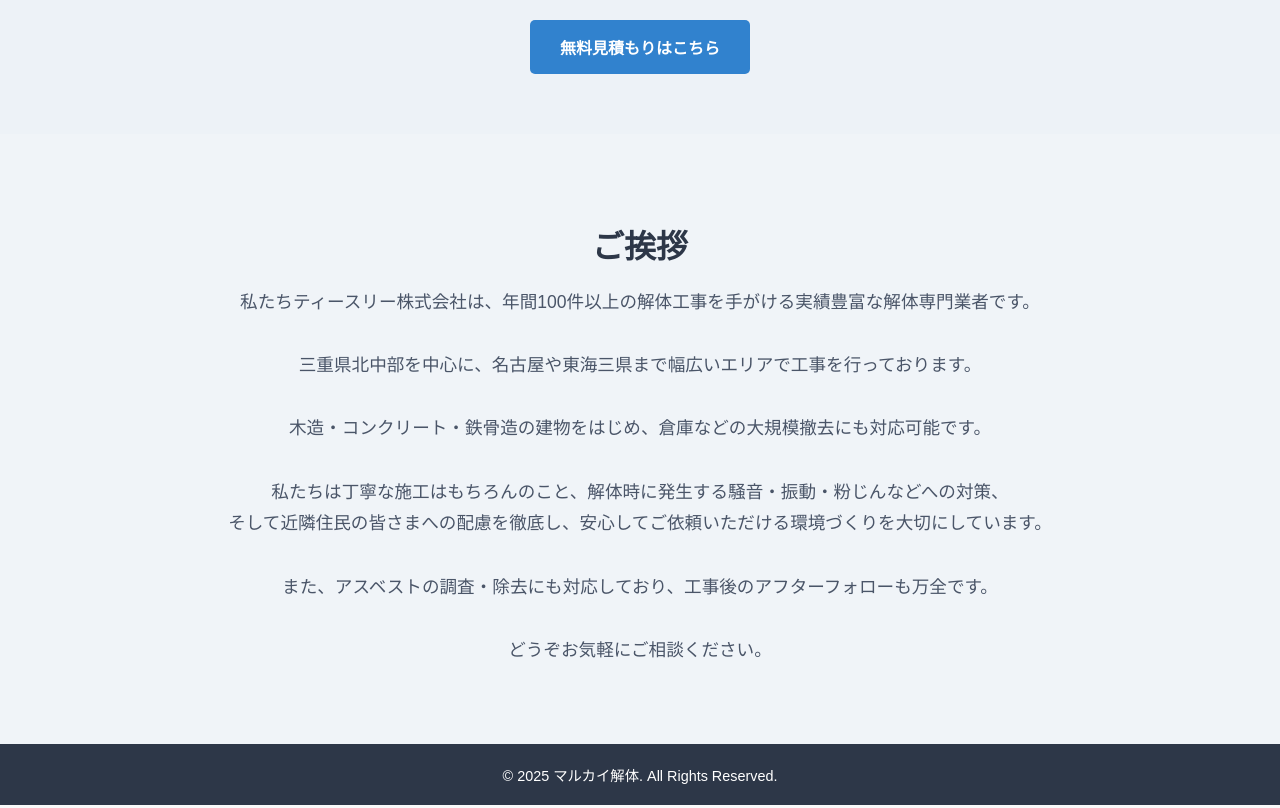
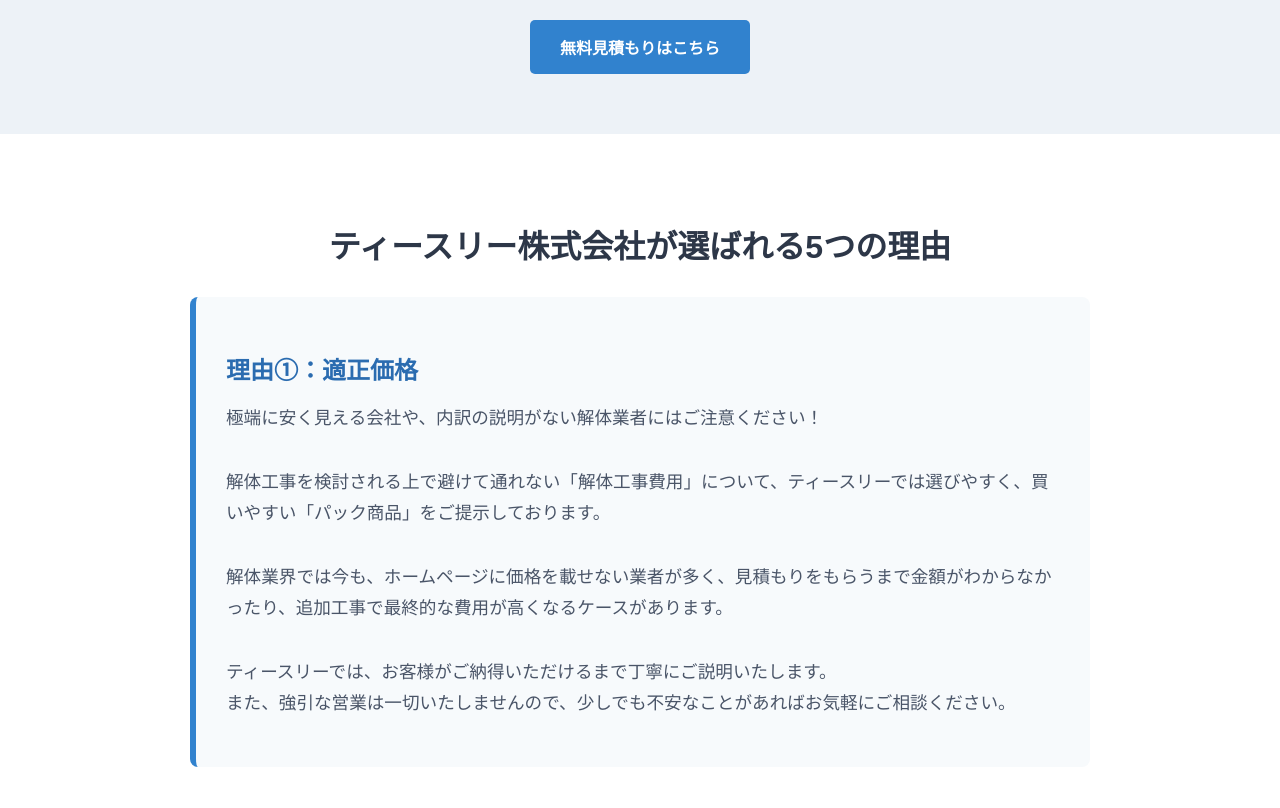
Before and after one commit to marukaitai/demolition-lp, a plain HTML site: page index.html in a window 1280 px wide. Shown: the part 440-1248 px from the top of the page. Drawn offline with Linux system fonts and the light colour scheme.

Commit message:
Update index.html

```diff
--- a/index.html
+++ b/index.html
@@ -42,8 +42,26 @@
     <p>三重県を中心に東海エリア対応の解体工事専門業者</p>
     <p>ただ壊すのではなく、未来への第一歩としての解体へ。</p>
     <a class="cta-button" href="#">無料見積もりはこちら</a>
-</div>
-<section id="greeting" style="background-color: #f0f4f8; padding: 60px 20px;">
+
+</div><section id="reason1" style="background-color: #ffffff; padding: 60px 20px;">
+    <div style="max-width: 900px; margin: 0 auto;">
+        <h2 style="font-size: 2em; color: #2d3748; text-align: center; margin-bottom: 30px;">
+            ティースリー株式会社が選ばれる5つの理由
+        </h2>
+        <div style="background-color: #f7fafc; border-left: 6px solid #3182ce; padding: 30px; border-radius: 8px;">
+            <h3 style="font-size: 1.5em; color: #2b6cb0; margin-bottom: 15px;">
+                理由①：適正価格
+            </h3>
+            <p style="font-size: 1.1em; color: #4a5568; line-height: 1.8;">
+                極端に安く見える会社や、内訳の説明がない解体業者にはご注意ください！<br><br>
+                解体工事を検討される上で避けて通れない「解体工事費用」について、ティースリーでは選びやすく、買いやすい「パック商品」をご提示しております。<br><br>
+                解体業界では今も、ホームページに価格を載せない業者が多く、見積もりをもらうまで金額がわからなかったり、追加工事で最終的な費用が高くなるケースがあります。<br><br>
+                ティースリーでは、お客様がご納得いただけるまで丁寧にご説明いたします。<br>
+                また、強引な営業は一切いたしませんので、少しでも不安なことがあればお気軽にご相談ください。
+            </p>
+        </div>
+    </div>
+</section><section id="greeting" style="background-color: #f0f4f8; padding: 60px 20px;">
     <div style="max-width: 900px; margin: 0 auto; text-align: center;">
         <h2 style="font-size: 2em; color: #2d3748; margin-bottom: 20px;">ご挨拶</h2>
         <p style="font-size: 1.1em; color: #4a5568; line-height: 1.8;">
```
